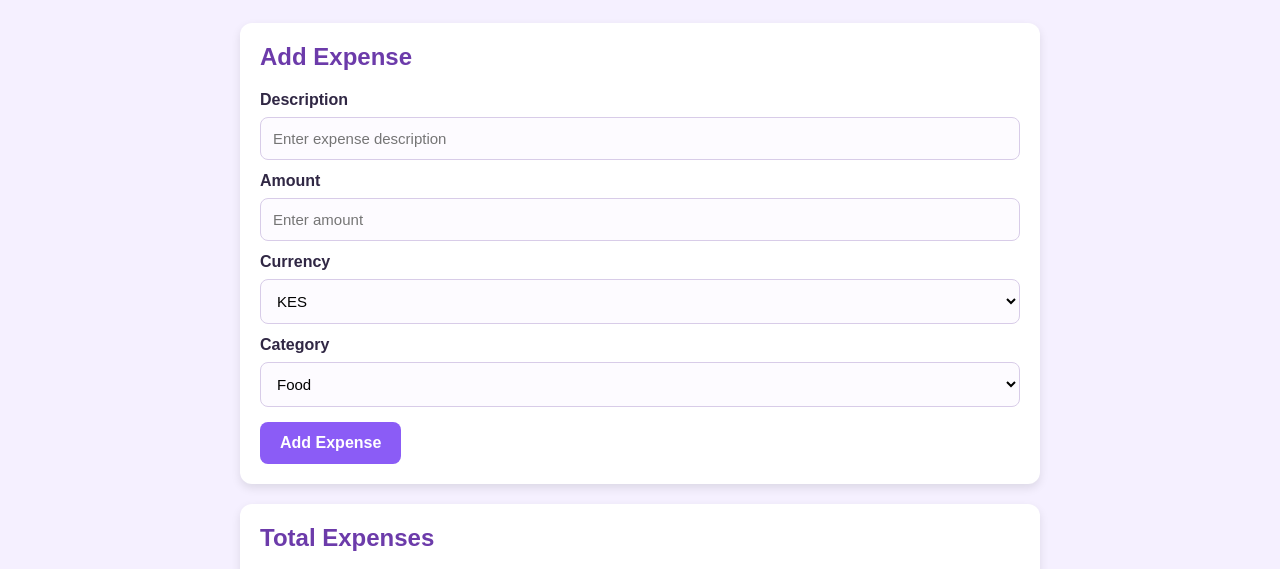
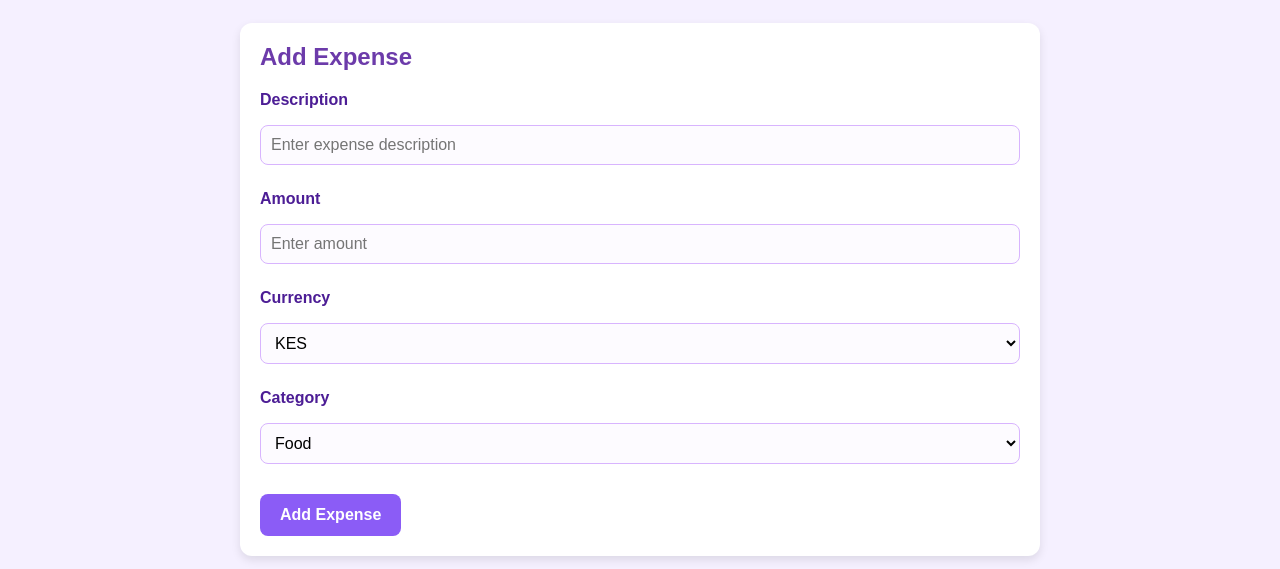
Before and after one commit to itskhadra/Expense-tracker, a website with bundled scripts: page index.html in a window 1280 px wide. Shown: the part 179-748 px from the top of the page. Built offline with nearby package versions, Linux system fonts and the light colour scheme; no server answers.

Commit message:
style expense tracker input fields

```diff
--- a/style.css
+++ b/style.css
@@ -166,3 +166,22 @@ button {
 button:hover {
     background-color: #6d28d9;
 }
+/* Make input fields look neat */
+input,
+select {
+    width: 100%;
+    padding: 10px;
+    margin: 8px 0 15px;
+    border: 1px solid #d8b4fe;
+    border-radius: 8px;
+    box-sizing: border-box;
+    font-size: 16px;
+}
+
+/* Make labels easier to read */
+label {
+    display: block;
+    margin-top: 10px;
+    font-weight: bold;
+    color: #4c1d95;
+}
```
